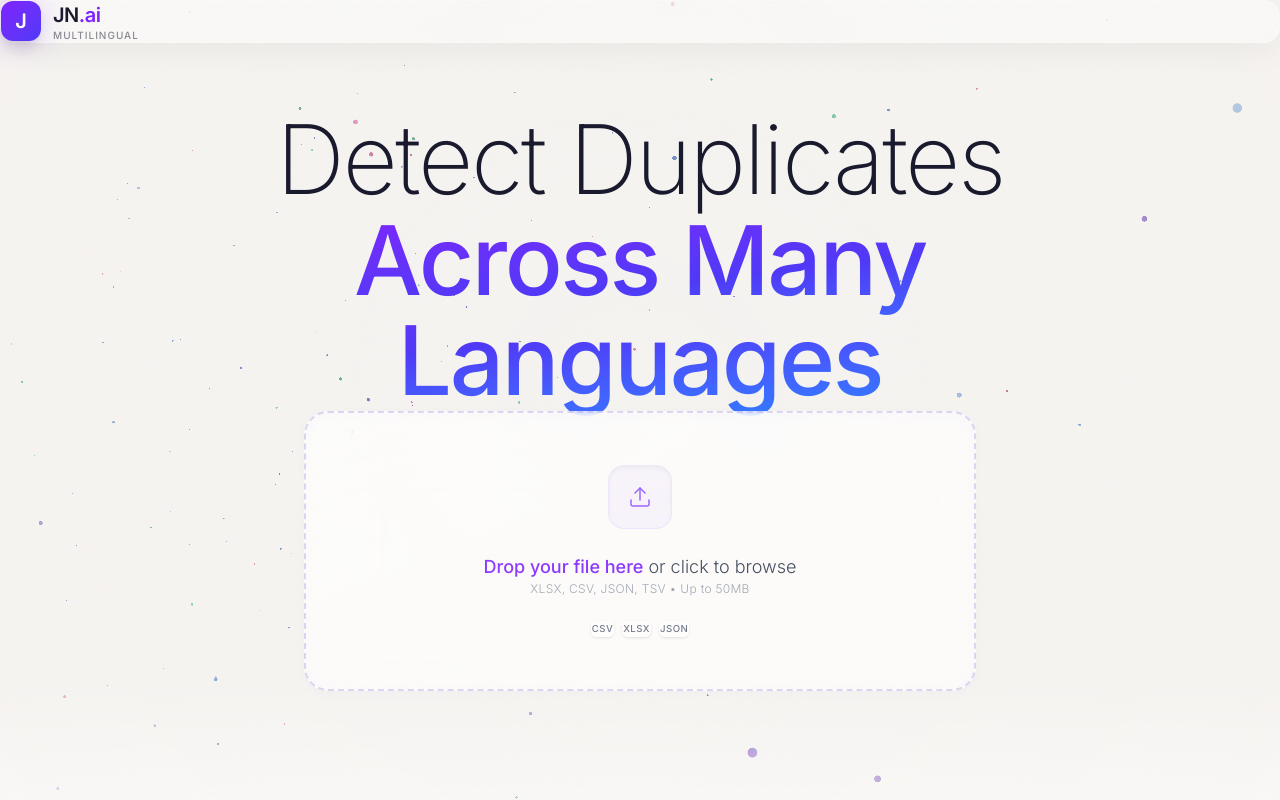
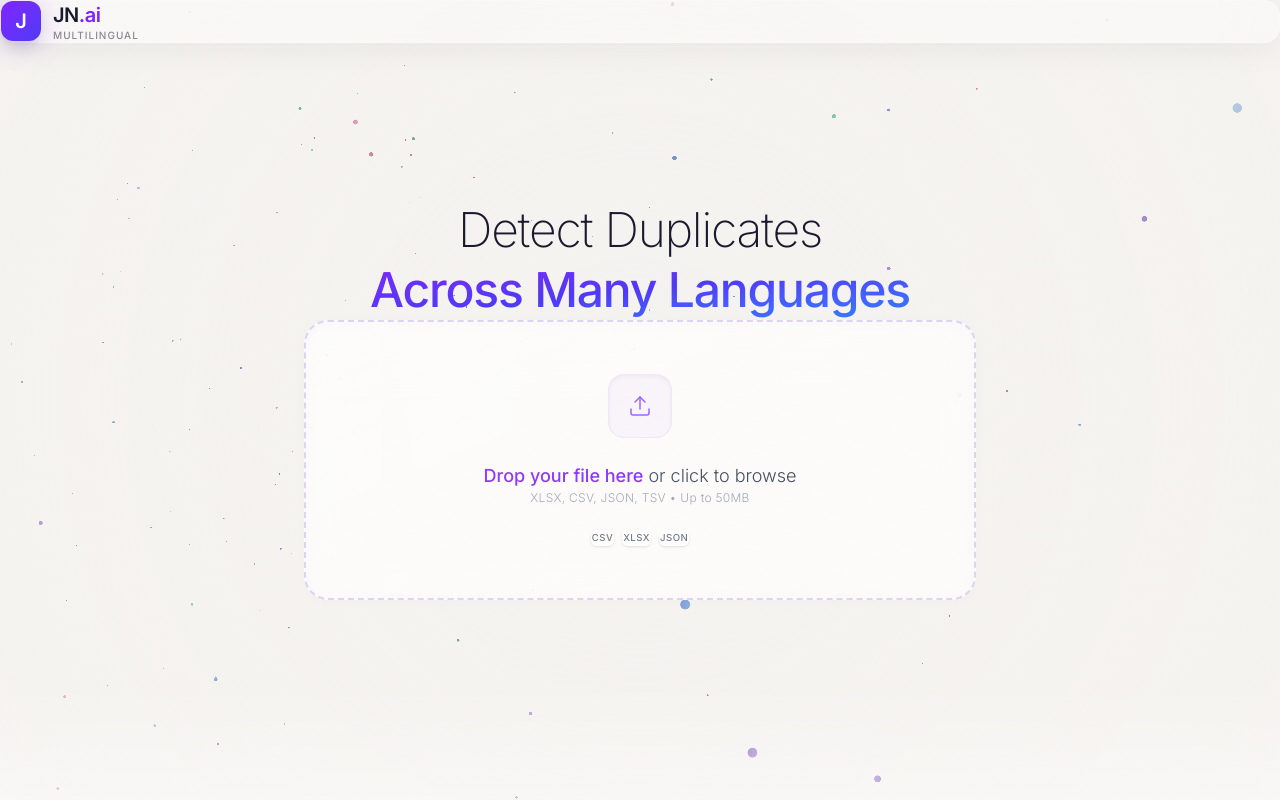
Before and after one commit to jiya-talreja/multi_language_detection, a React (Vite) app in the folder frontend/: page / in a window 1280 px wide. Built offline with nearby package versions, Linux system fonts and the light colour scheme.

Commit message:
Update App.tsx

```diff
--- a/frontend/src/App.tsx
+++ b/frontend/src/App.tsx
@@ -106,11 +106,11 @@ function App() {
               initial={{ opacity: 0, y: 30 }}
               animate={{ opacity: 1, y: 0 }}
               transition={{ duration: 0.8, ease: [0.16, 1, 0.3, 1] }}
-              className="text-center mb-16 pt-32"
+              className="text-center mb-16 pt-16"
             >
-              <h1 className="text-5xl md:text-8xl font-extralight tracking-tight mb-6 leading-[1.05]">
-                Detect Duplicates<br />
-                <span className="font-medium bg-gradient-to-br from-violet-600 via-indigo-600 to-blue-500 bg-clip-text text-transparent">
+              <h1 className="text-3xl md:text-5xl font-extralight tracking-tight mb-7 leading-tight">
+                <span className="block">Detect Duplicates</span>
+                <span className="block font-medium bg-gradient-to-br from-violet-600 via-indigo-600 to-blue-500 bg-clip-text text-transparent">
                   Across Many Languages
                 </span>
               </h1>
```
